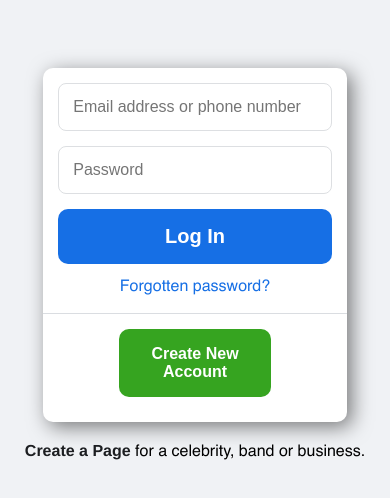
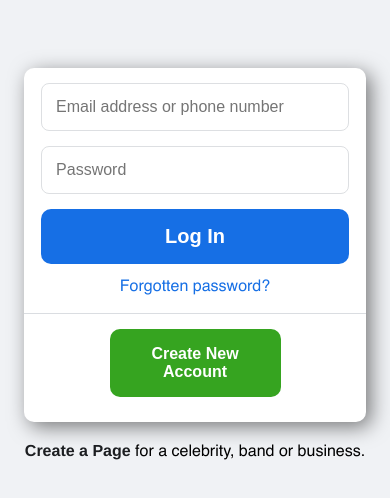
Before and after one commit to tanzilamd/facebook-login, a plain HTML site: page index.html in a window 390 px wide. Shown: the part 158-656 px from the top of the page. Drawn offline with Linux system fonts and the light colour scheme.

Commit message:
login form width changed

```diff
--- a/style.css
+++ b/style.css
@@ -122,14 +122,16 @@ footer a:hover {
         display: none;
     }
     .login-form {
-        width: 80%;
+        width: 90%;
         text-align: center;
         margin: 0 auto
     }
 }
 
 /* Small devices (landscape phones, less than 768px) */
-@media (max-width: 767.98px) { ... }
+@media (max-width: 767.98px) {
+
+ }
 
 /* Medium devices (tablets, less than 992px) */
 @media (max-width: 991.98px) { ... }
```
